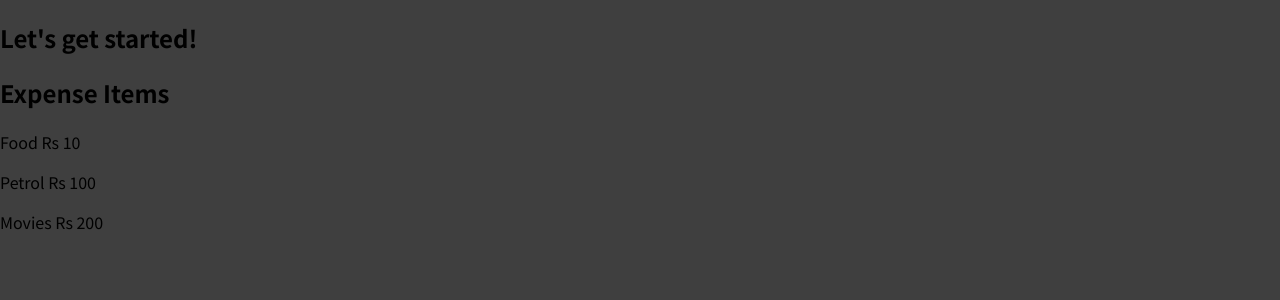
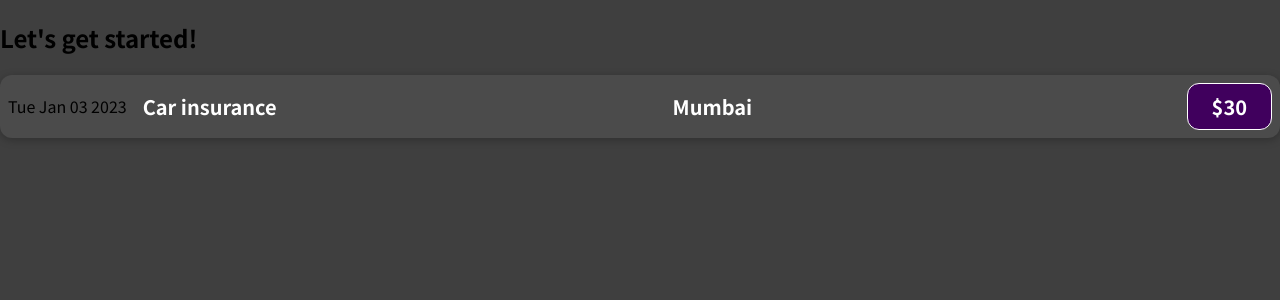
Before and after one commit to ramsankarAloor/react-tutorial-udemy, a JavaScript app: page / in a window 1280 px wide. Shown: the top 300 px of the page. Built offline with nearby package versions, Linux system fonts and the light colour scheme.

Commit message:
Styling and using JS in JSX

```diff
--- /dev/null
+++ b/src/components/ExpenseItem.css
@@ -0,0 +1,56 @@
+.expense-item {
+  display: flex;
+  justify-content: space-between;
+  align-items: center;
+  box-shadow: 0 2px 8px rgba(0, 0, 0, 0.25);
+  padding: 0.5rem;
+  margin: 1rem 0;
+  border-radius: 12px;
+  background-color: #4b4b4b;
+}
+
+.expense-item__description {
+  display: flex;
+  flex-direction: column;
+  gap: 1rem;
+  align-items: flex-end;
+  flex-flow: column-reverse;
+  justify-content: flex-start;
+  flex: 1;
+}
+
+.expense-item h2 {
+  color: #3a3a3a;
+  font-size: 1rem;
+  flex: 1;
+  margin: 0 1rem;
+  color: white;
+}
+
+.expense-item__price {
+  font-size: 1rem;
+  font-weight: bold;
+  color: white;
+  background-color: #40005d;
+  border: 1px solid white;
+  padding: 0.5rem;
+  border-radius: 12px;
+}
+
+@media (min-width: 580px) {
+  .expense-item__description {
+    flex-direction: row;
+    align-items: center;
+    justify-content: flex-start;
+    flex: 1;
+  }
+
+  .expense-item__description h2 {
+    font-size: 1.25rem;
+  }
+
+  .expense-item__price {
+    font-size: 1.25rem;
+    padding: 0.5rem 1.5rem;
+  }
+}
--- a/src/components/ExpenseItem.js
+++ b/src/components/ExpenseItem.js
@@ -1,10 +1,18 @@
+import "./ExpenseItem.css";
+
 function ExpenseItem() {
+  const expenseDate = new Date(2023, 0, 3);
+  const expenseAmount = 30;
+  const expenseDescription = "Car insurance";
+  const locationOfExpenditure = 'Mumbai';
   return (
-    <div>
-      <h2>Expense Items</h2>
-      <p>Food Rs 10</p>
-      <p>Petrol Rs 100</p>
-      <p>Movies Rs 200</p>
+    <div className="expense-item">
+      <div>{expenseDate.toDateString()}</div>
+      <div className="expense-item__description">
+        <h2>{expenseDescription}</h2>
+        <h2>{locationOfExpenditure}</h2>
+        <div className="expense-item__price">${expenseAmount}</div>
+      </div>
     </div>
   );
 }
```
